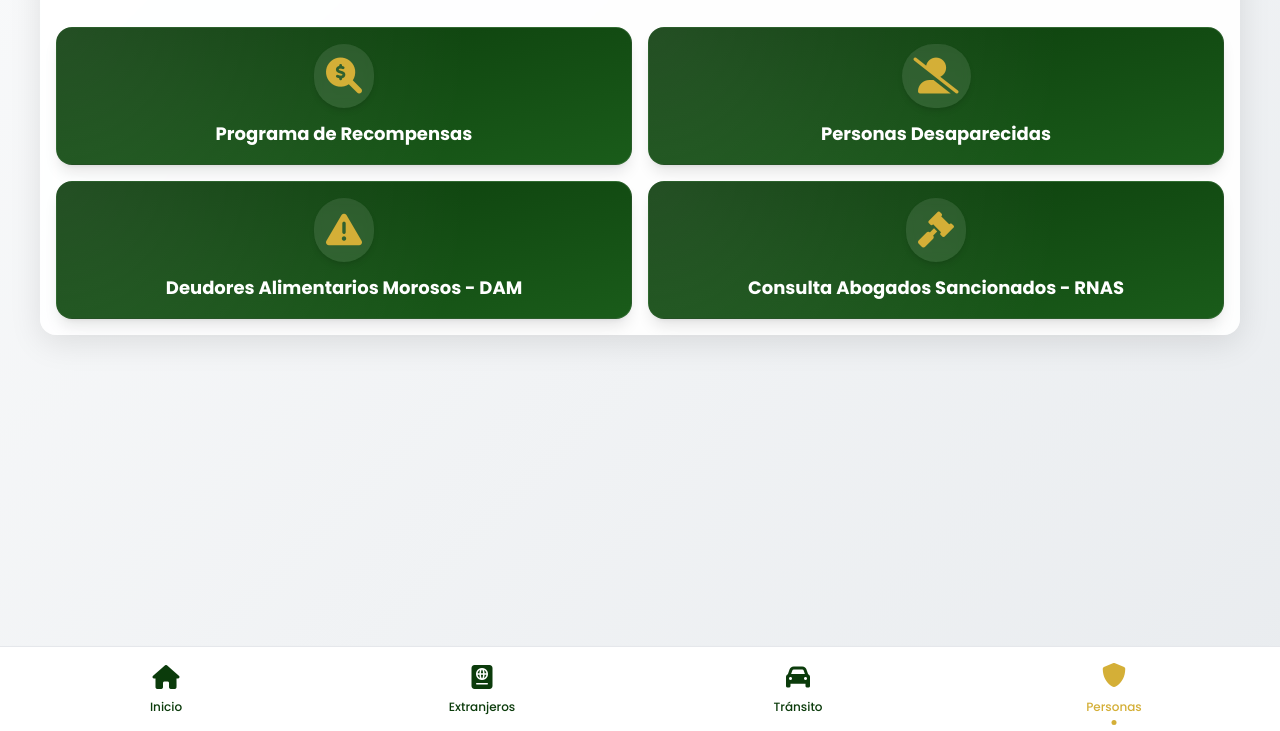
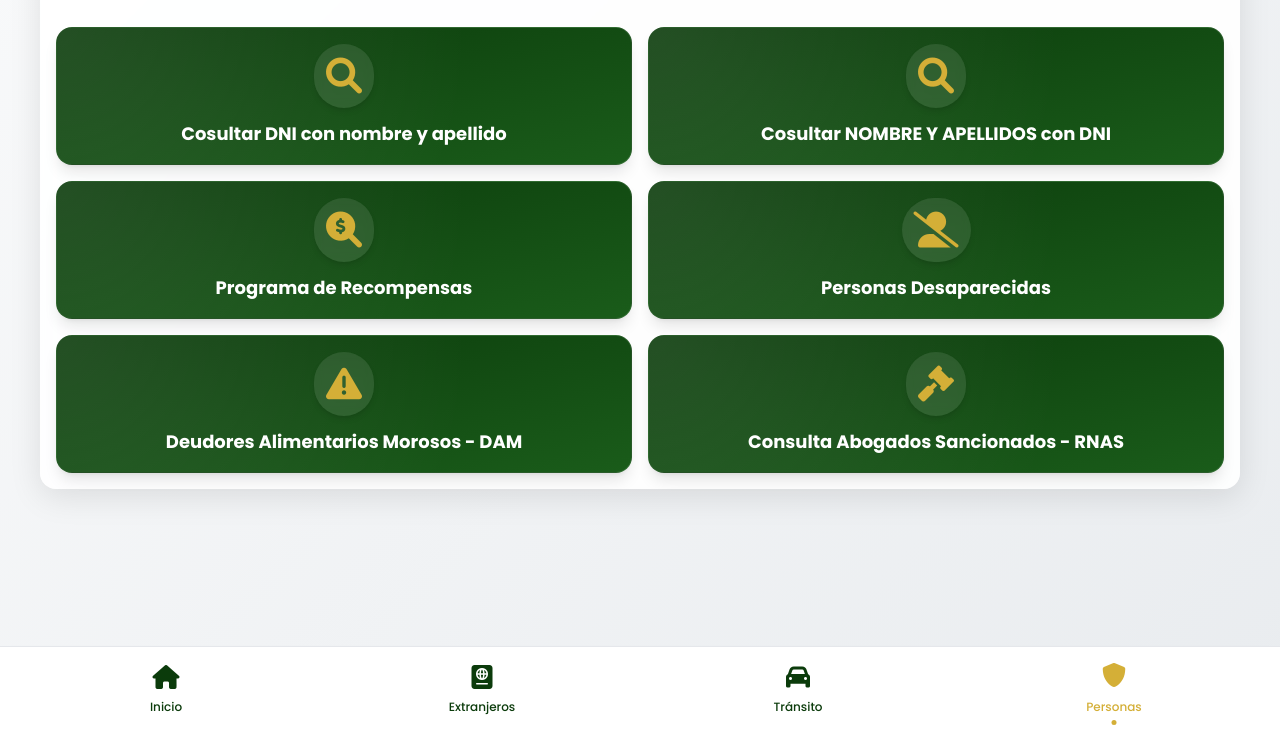
Before and after one commit to sirisolasveo/SISTEMAS-PNP-CUSCO, a plain HTML site: page pages/seguridad.html in a window 1280 px wide. Shown: the part 69-800 px from the top of the page. Drawn offline with nearby package versions, Linux system fonts and the light colour scheme; no server answers.

Commit message:
se añadió botones de CONSULTA por DNI Y NOMBRES

```diff
--- a/pages/seguridad.html
+++ b/pages/seguridad.html
@@ -45,6 +45,24 @@
 
             <!-- Grid de botones -->
             <div class="grid grid-cols-2 gap-4 mt-8">
+                <!-- Buscar DNI CON NOMBRE -->
+                <a href="https://dniperu.com/buscar-dni-por-nombres-y-apellidos/" class="app-button relative overflow-hidden bg-gradient-to-br from-[#0B3B0B] to-[#1a5c1a] p-4 rounded-2xl shadow-lg transform transition-all duration-300 hover:scale-105 active:scale-95">
+                    <div class="flex flex-col items-center justify-center">
+                        <div class="icon-wrapper bg-white/10 p-3 rounded-full mb-3">
+                            <i class="fas fa-search text-[#D4AF37] text-3xl sm:text-4xl"></i>
+                        </div>
+                        <h2 class="text-white text-sm sm:text-lg font-bold">Cosultar DNI con nombre y apellido</h2>
+                    </div>
+                </a>
+                <!-- Buscar NOMBRES CON DNI -->
+                <a href="https://dniperu.com/buscar-dni-nombres-apellidos/" class="app-button relative overflow-hidden bg-gradient-to-br from-[#0B3B0B] to-[#1a5c1a] p-4 rounded-2xl shadow-lg transform transition-all duration-300 hover:scale-105 active:scale-95">
+                    <div class="flex flex-col items-center justify-center">
+                        <div class="icon-wrapper bg-white/10 p-3 rounded-full mb-3">
+                            <i class="fas fa-search text-[#D4AF37] text-3xl sm:text-4xl"></i>
+                        </div>
+                        <h2 class="text-white text-sm sm:text-lg font-bold">Cosultar NOMBRE Y APELLIDOS con DNI</h2>
+                    </div>
+                </a>
                 <!-- Recompensas -->
                 <a href="https://recompensas.pe/" class="app-button relative overflow-hidden bg-gradient-to-br from-[#0B3B0B] to-[#1a5c1a] p-4 rounded-2xl shadow-lg transform transition-all duration-300 hover:scale-105 active:scale-95">
                     <div class="flex flex-col items-center justify-center">
```
